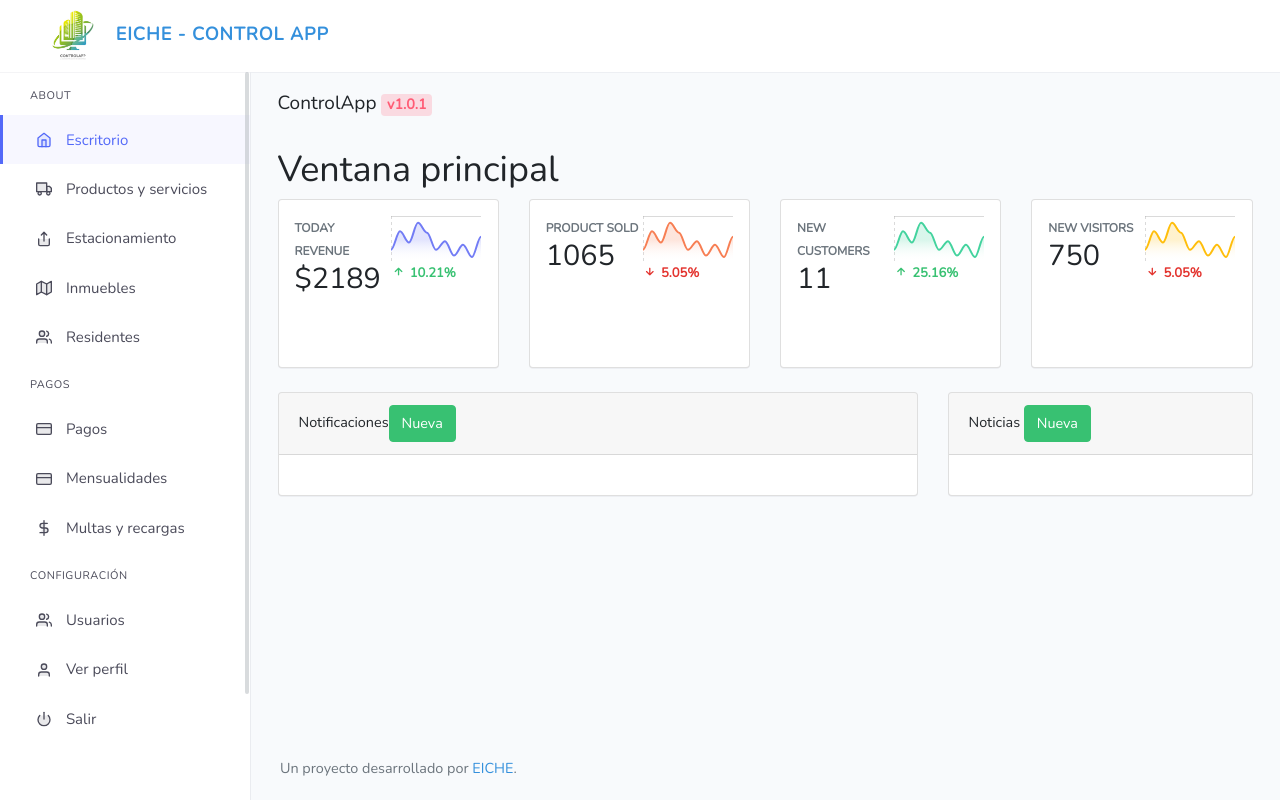
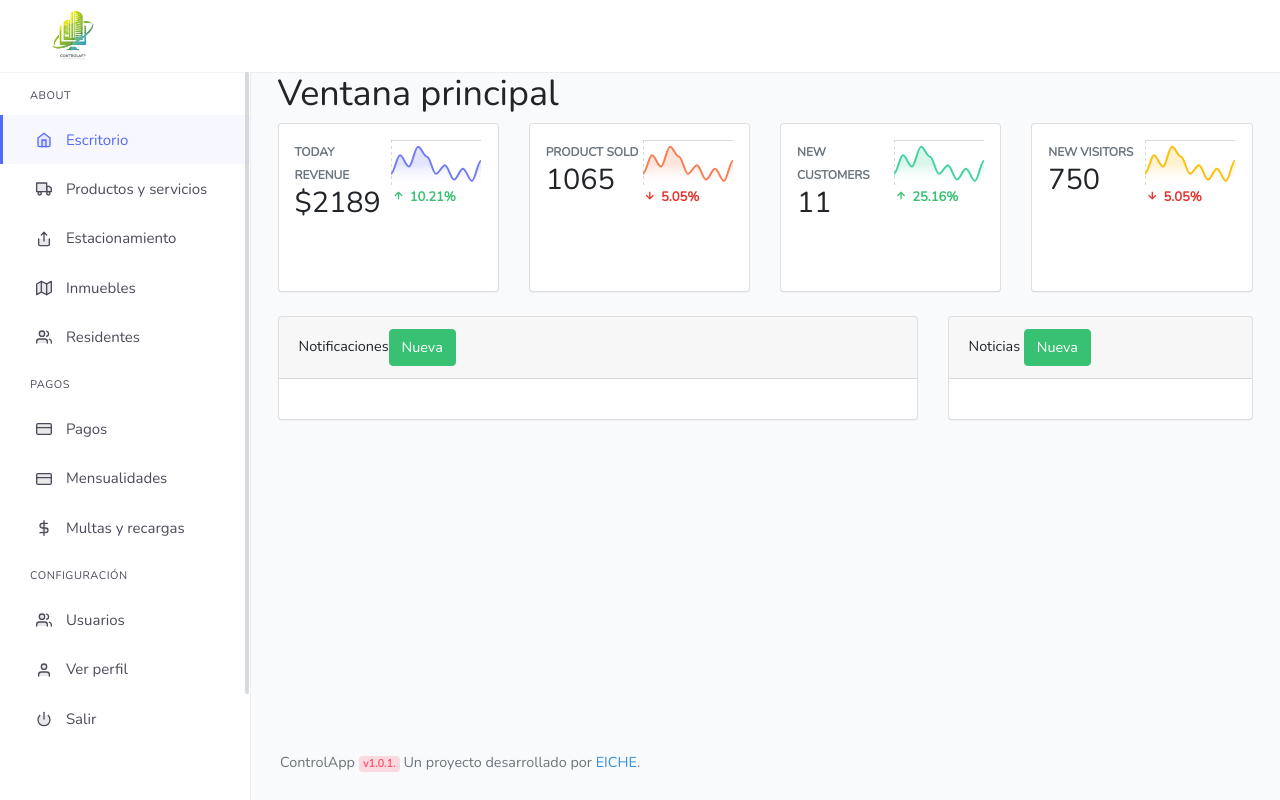
Before and after one commit to cesarcharaco/controlapp3.0, a Laravel app: page /home in a window 1280 px wide. Run offline with Laravel 8, Linux system fonts and the light colour scheme; a user stored in the database is signed in; data comes from the database, SQL or seed files in the repository; data that the repository does not hold is empty; some libraries are stand-ins or nearby versions.

Commit message:
ControlApp en footer

```diff
--- a/app/Http/Controllers/EstacionamientosController.php
+++ b/app/Http/Controllers/EstacionamientosController.php
@@ -147,12 +147,6 @@ class EstacionamientosController extends Controller
     {
 
         dd($request->all());
-<<<<<<< HEAD
-=======
-
-        //dd($request->all());
->>>>>>> 17d7fce8befead4970937c235120b04ef00002ce
-
         $buscar=Estacionamientos::where('idem',$request->idem)->where('id','<>',$request->id)->get();
         //$meses=Meses::all();
         if (count($buscar)>0) {
--- a/resources/views/layouts/admin/footer.blade.php
+++ b/resources/views/layouts/admin/footer.blade.php
@@ -2,7 +2,7 @@
     <div class="container-fluid">
         <div class="row">
             <div class="col-12">
-                Un proyecto desarrollado por <a href="https://eiche.cl/" target="_blank" id="eiche">EICHE</a>.
+                ControlApp <label class="badge badge-soft-danger">v1.0.1.</label> Un proyecto desarrollado por <a href="https://eiche.cl/" target="_blank" id="eiche">EICHE</a>.
             </div>
         </div>
     </div>
--- a/resources/views/layouts/admin/header.blade.php
+++ b/resources/views/layouts/admin/header.blade.php
@@ -5,7 +5,7 @@
         <a href="{{ url('home') }}" class="navbar-brand mr-0 mr-md-2 logo">
             <span class="logo-lg">
                 <img src="{{ asset('assets/images/logo.jpg') }}" alt="" height="70" />
-                <span class="d-inline h5 ml-1 text-logo">EICHE - Control App</span>
+                <!-- <span class="d-inline h5 ml-1 text-logo">EICHE - Control App</span> -->
             </span>
             <span class="logo-sm">
                 <img src="{{ asset('assets/images/logo.jpg') }}" alt="" height="70">
--- a/resources/views/layouts/app.blade.php
+++ b/resources/views/layouts/app.blade.php
@@ -34,12 +34,12 @@
 
                     <!-- Start Content-->
                     <div class="container-fluid">
-                        <div class="row page-title">
+                        <!-- <div class="row page-title">
                             <div class="col-md-12">
                                 <h4 class="mb-1 mt-0">ControlApp <label class="badge badge-soft-danger">v1.0.1</label>
                                 </h4>
                             </div>
-                        </div>
+                        </div> -->
                         <div>
 
                             <app></app>
```
